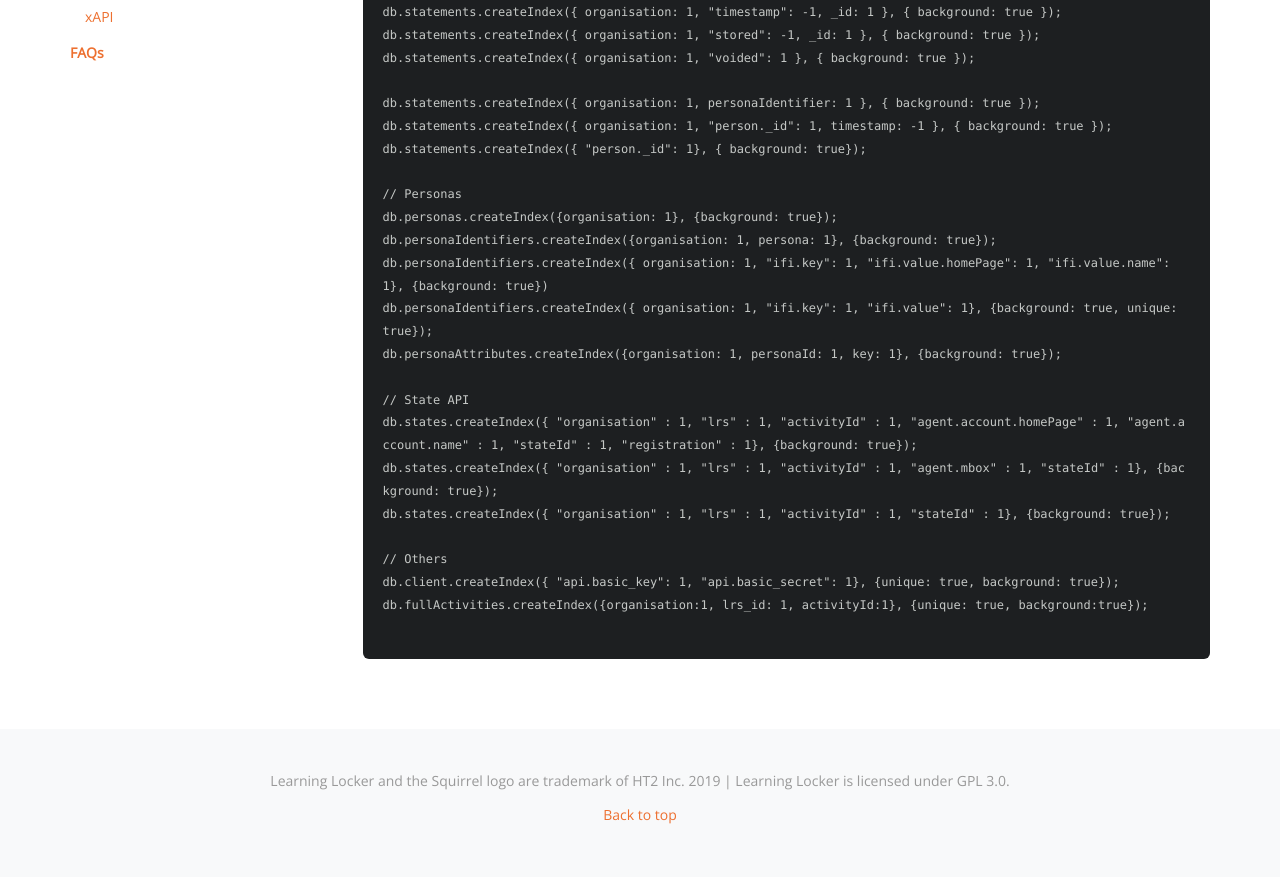
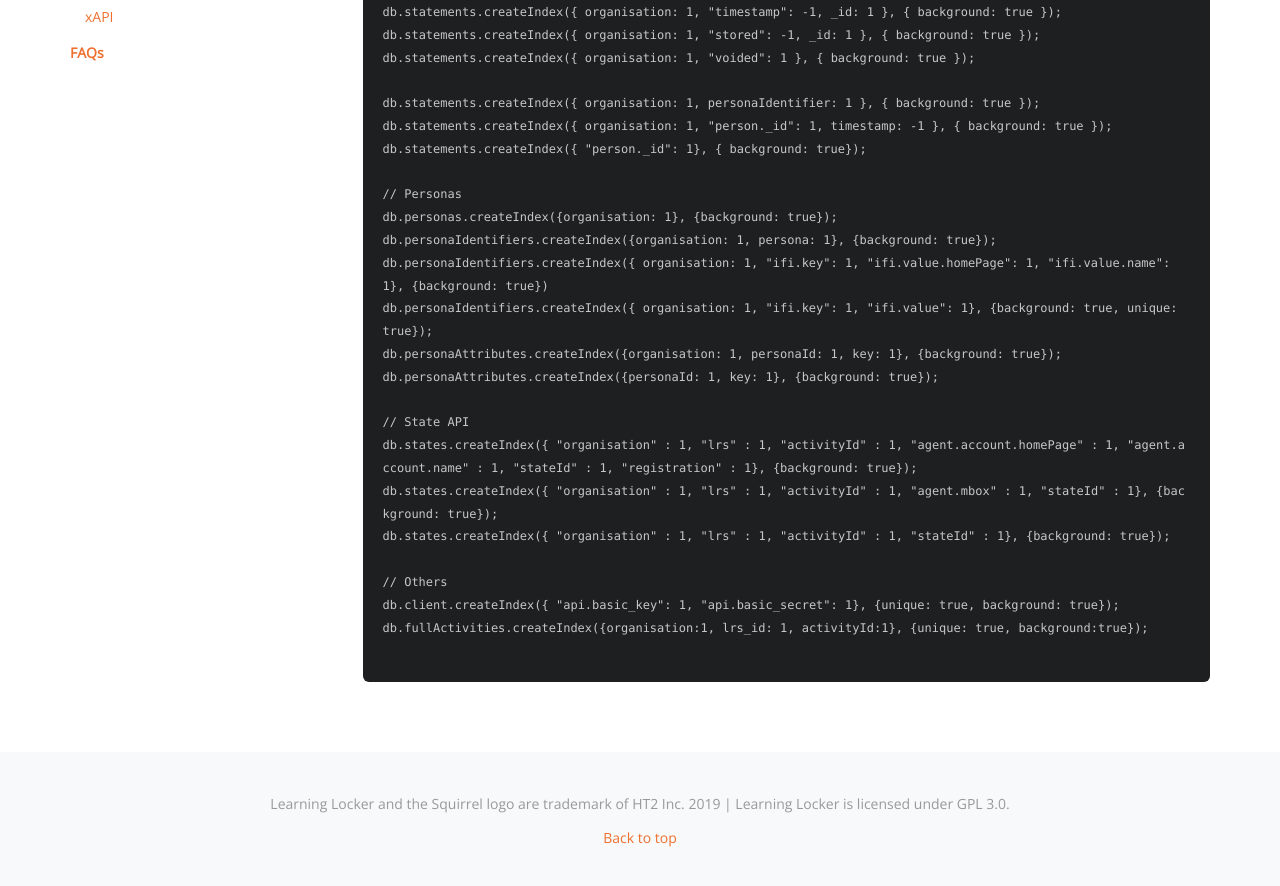
Before and after one commit to LearningLocker/docs, a Jekyll site: the page built from src/guides-indexing.md, in a window 1280 px wide and 900 px high, scrolled down 1149 px. Shown: the top 886 px of the window. Built offline with Jekyll 4.4.1, drawn with Linux system fonts in a browser that asks for light colours; nearby versions of some CDN libraries; our own code applies the rules of GitHub Pages for plain Markdown files.

Commit message:
Update guides-indexing.md

```diff
--- a/src/guides-indexing.md
+++ b/src/guides-indexing.md
@@ -49,6 +49,7 @@ db.personaIdentifiers.createIndex({organisation: 1, persona: 1}, {background: tr
 db.personaIdentifiers.createIndex({ organisation: 1, "ifi.key": 1, "ifi.value.homePage": 1, "ifi.value.name": 1}, {background: true})
 db.personaIdentifiers.createIndex({ organisation: 1, "ifi.key": 1, "ifi.value": 1}, {background: true, unique: true});
 db.personaAttributes.createIndex({organisation: 1, personaId: 1, key: 1}, {background: true});
+db.personaAttributes.createIndex({personaId: 1, key: 1}, {background: true});
 
 // State API
 db.states.createIndex({ "organisation" : 1, "lrs" : 1, "activityId" : 1, "agent.account.homePage" : 1, "agent.account.name" : 1, "stateId" : 1, "registration" : 1}, {background: true});
```
